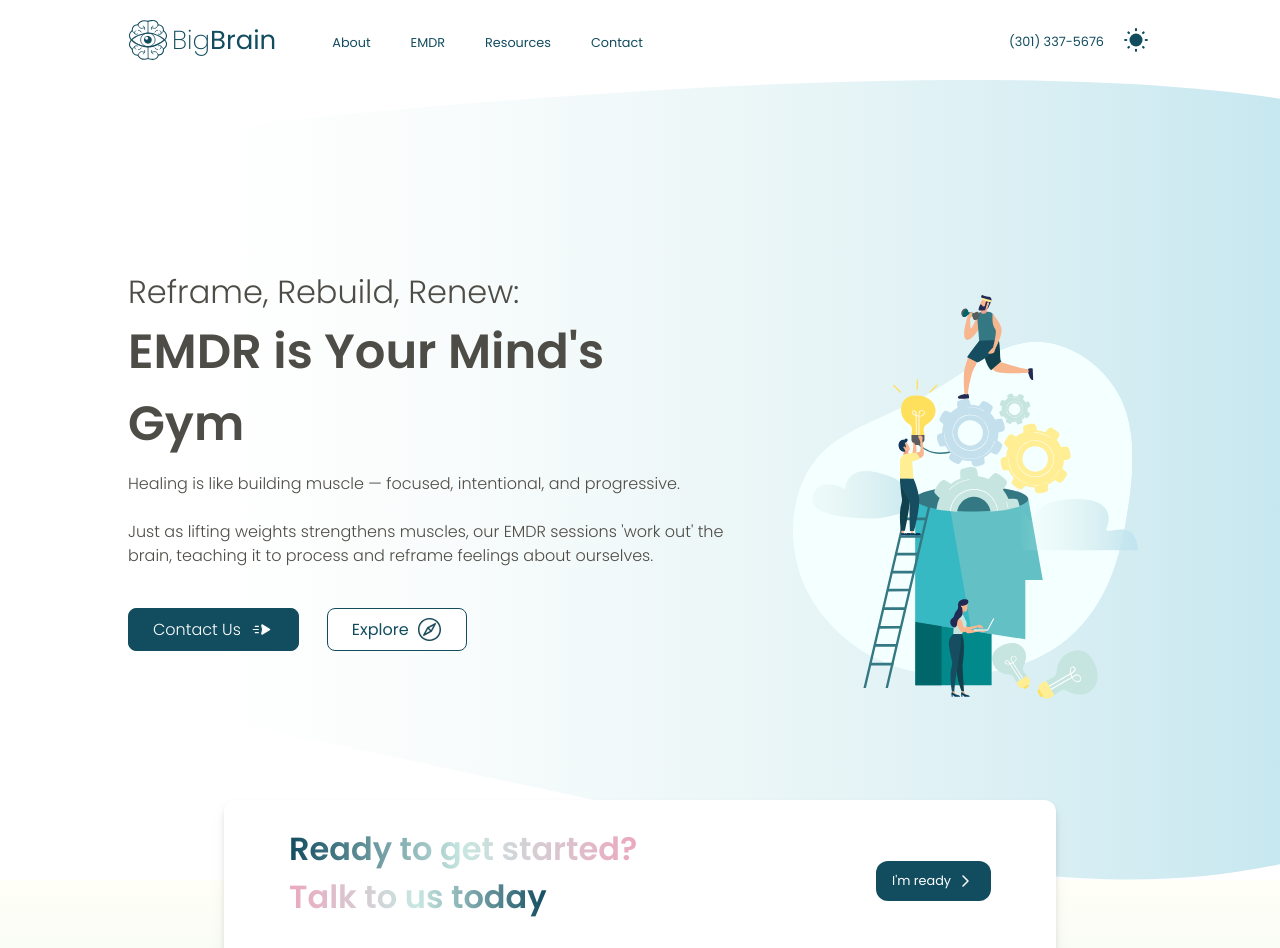
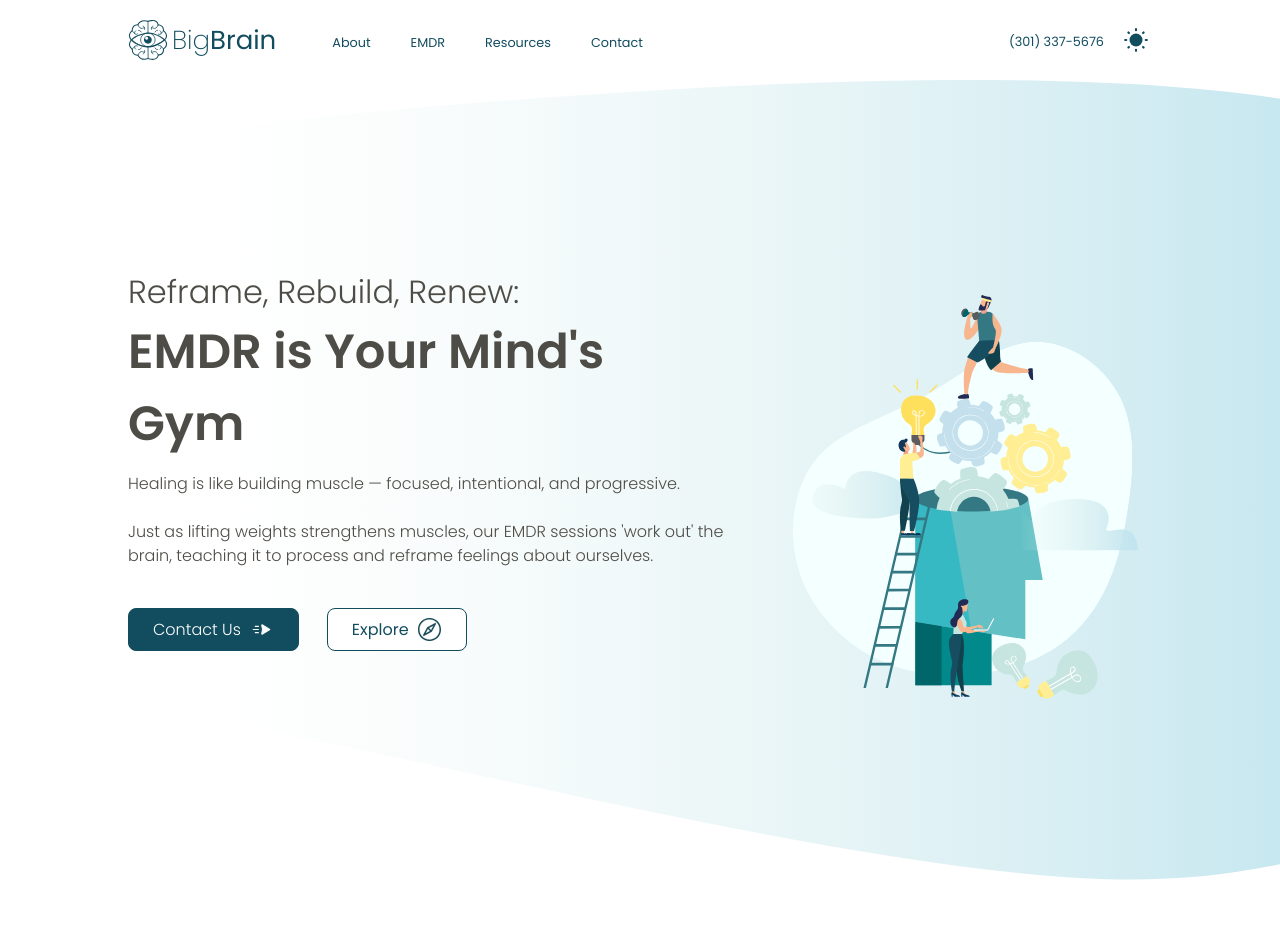
Before and after one commit to eliram9/BigBrain, a React (Create React App) app: page / in a window 1280 px wide. Shown: the top 948 px of the page. Built offline with nearby package versions, Linux system fonts and the light colour scheme; what tailwindcss-filters would draw is missing.

Commit message:
minor fix

```diff
--- a/src/App.js
+++ b/src/App.js
@@ -24,7 +24,7 @@ function App() {
                 <link rel="canonical" href="https://www.bigbraintherapy.com" />
             </Helmet>
             <Navbar />
-            <Suspense fallback={<div>Loading...</div>}>
+            <Suspense fallback={<div></div>}>
                 <Routes>
                     <Route path="/" element={<Home />} />
                     <Route path="/about" element={<About />} />
@@ -39,7 +39,6 @@ function App() {
             </Suspense>
             <Suspense fallback={null}>
                 <GoUpButton />
-                <FooterNew />
             </Suspense>
         </div>
     );
```
